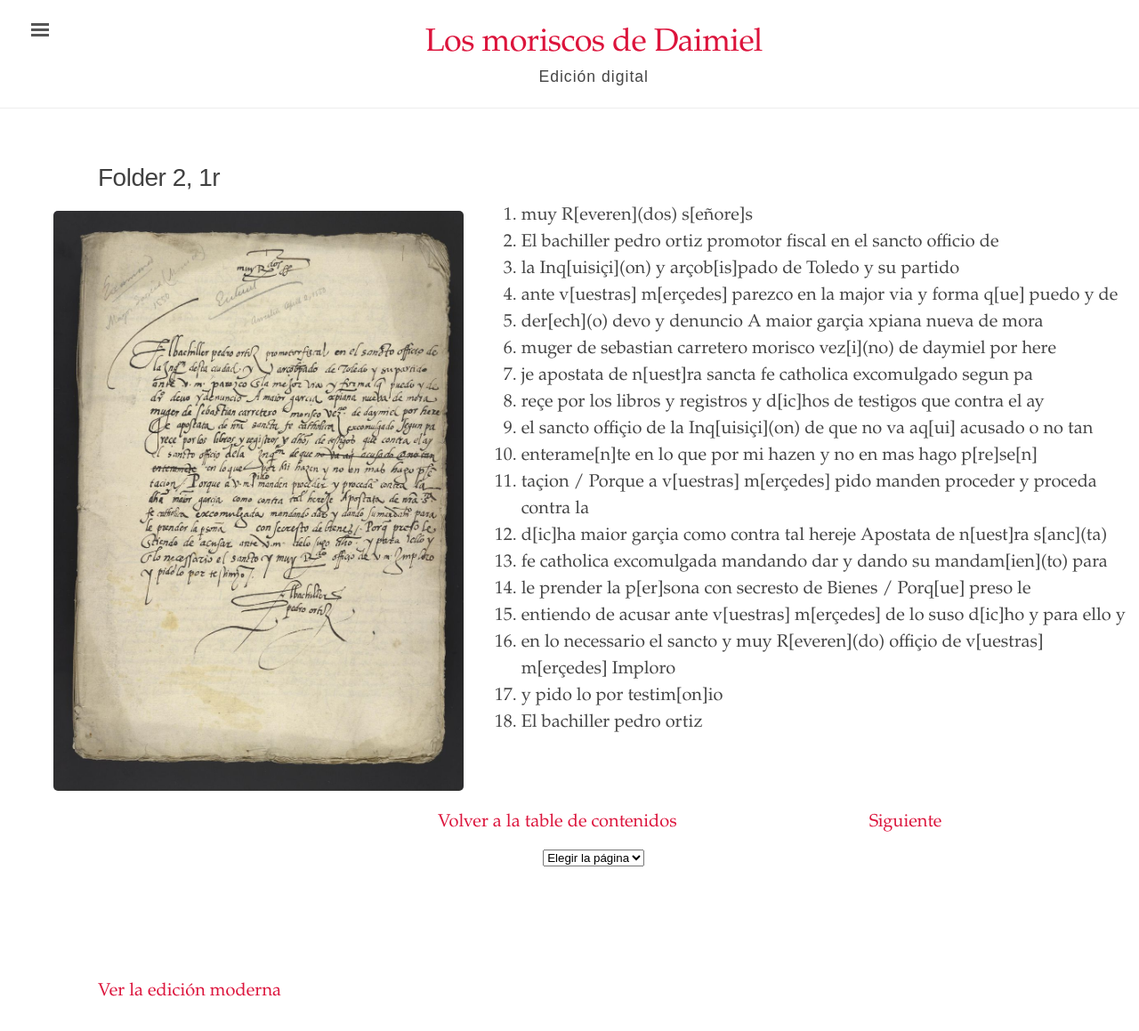
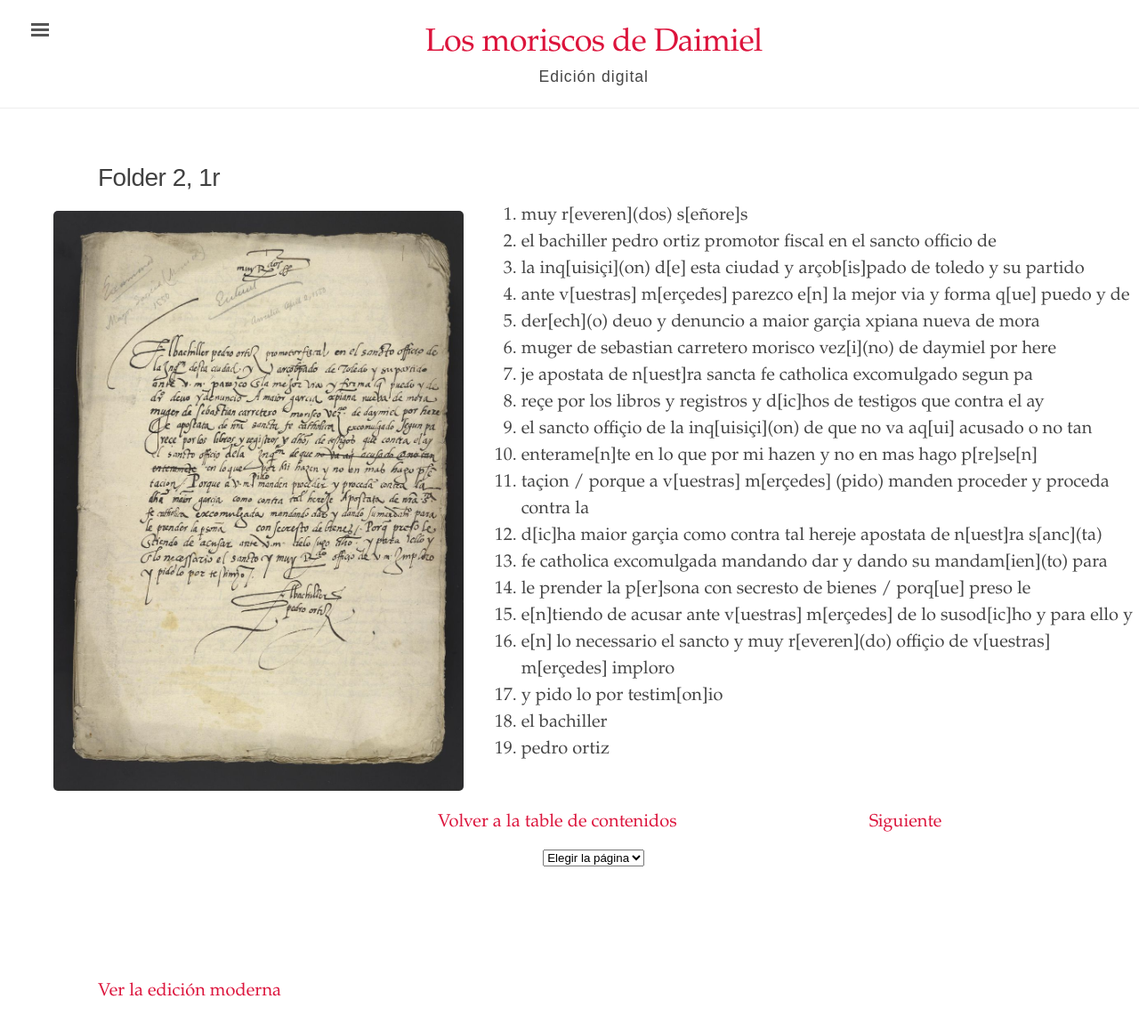
Before and after one commit to digbmc/moriscos-daimel, a Jekyll site: the page built from _texts/folder-2-1r.md, in a window 1280 px wide and 1209 px high. Shown: the top 1159 px of the window at 89% size. Built offline with Jekyll 4.4.1, drawn with Linux system fonts in a browser that asks for light colours.

Commit message:
Update folder-2-1r.md

```diff
--- a/_texts/folder-2-1r.md
+++ b/_texts/folder-2-1r.md
@@ -5,21 +5,22 @@ image: /assets/images/Folder_2_1r.jpg
 body_class: wide-page
 order: 1
 ---
-1. muy R\[everen\](dos) s\[eñore\]s
-2. El bachiller pedro ortiz promotor fiscal en el sancto officio de
-3. la Inq\[uisiçi\](on) y arçob\[is\]pado de Toledo y su partido
-4. ante v\[uestras\] m\[erçedes\] parezco en la major via y forma q\[ue\] puedo y de
-5. der\[ech\](o) devo y denuncio A maior garçia xpiana nueva de mora
+1. muy r\[everen\](dos) s\[eñore\]s
+2. el bachiller pedro ortiz promotor fiscal en el sancto officio de
+3. la inq\[uisiçi\](on) d\[e\] esta ciudad y arçob\[is\]pado de toledo y su partido
+4. ante v\[uestras\] m\[erçedes\] parezco e\[n\] la mejor via y forma q\[ue\] puedo y de
+5. der\[ech\](o) deuo y denuncio a maior garçia xpiana nueva de mora
 6. muger de sebastian carretero morisco vez\[i\](no) de daymiel por here
 7. je apostata de n\[uest\]ra sancta fe catholica excomulgado segun pa
 8. reçe por los libros y registros y d\[ic\]hos de testigos que contra el ay
-9. el sancto offiçio de la Inq\[uisiçi\](on) de que no va aq\[ui\] acusado o no tan
+9. el sancto offiçio de la inq\[uisiçi\](on) de que no va aq\[ui\] acusado o no tan
 10. enterame\[n\]te en lo que por mi hazen y no en mas hago p\[re\]se\[n\]
-11. taçion / Porque a v\[uestras\] m\[erçedes\] pido manden proceder y proceda contra la
-12. d\[ic\]ha maior garçia como contra tal hereje Apostata de n\[uest\]ra s\[anc\](ta)
+11. taçion / porque a v\[uestras\] m\[erçedes\] (pido) manden proceder y proceda contra la
+12. d\[ic\]ha maior garçia como contra tal hereje apostata de n\[uest\]ra s\[anc\](ta)
 13. fe catholica excomulgada mandando dar y dando su mandam\[ien\](to) para
-14. le prender la p\[er\]sona con secresto de Bienes / Porq\[ue\] preso le
-15. entiendo de acusar ante v\[uestras\] m\[erçedes\] de lo suso d\[ic\]ho y para ello y
-16. en lo necessario el sancto y muy R\[everen\](do) offiçio de v\[uestras\] m\[erçedes\] Imploro
+14. le prender la p\[er\]sona con secresto de bienes / porq\[ue\] preso le
+15. e\[n\]tiendo de acusar ante v\[uestras\] m\[erçedes\] de lo susod\[ic\]ho y para ello y
+16. e\[n\] lo necessario el sancto y muy r\[everen\](do) offiçio de v\[uestras\] m\[erçedes\] imploro
 17. y pido lo por testim\[on\]io
-18. El bachiller pedro ortiz
+18. el bachiller
+19. pedro ortiz
```
